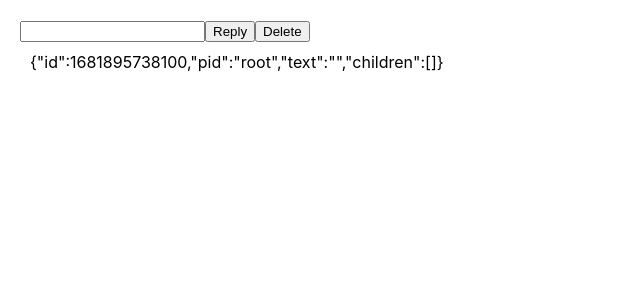
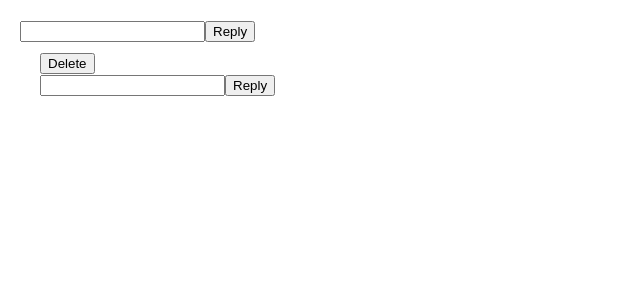
Before and after one commit to lohi212/react_todo_1hr, a React (Create React App) app: page / in a window 1280 px wide. Both pictures are taken after a click on the button "Reply". Shown: the top 300 px of the page, without its empty margins (0-640 px from the left). Built offline with nearby package versions, Linux system fonts and the light colour scheme.

Commit message:
feat(delete): delete nested children

```diff
--- a/src/components/NestedComments/AddComment.js
+++ b/src/components/NestedComments/AddComment.js
@@ -27,7 +27,6 @@ const AddComment = ({ pid }) => {
         }}
       />
       <button onClick={handleReply}>Reply</button>
-      <button>Delete</button>
     </div>
   );
 };
--- /dev/null
+++ b/src/components/NestedComments/Comment.js
@@ -0,0 +1,19 @@
+import React, { useContext } from "react";
+import { CommentsContext } from ".";
+import AddComment from "./AddComment";
+import Comments from "./Comments";
+
+const Comment = ({ comment }) => {
+  const { handleDeleteComment } = useContext(CommentsContext);
+
+  return (
+    <div className="m-10">
+      {comment.text}
+      <button onClick={() => handleDeleteComment(comment)}>Delete</button>
+      <AddComment pid={comment.id} />
+      <Comments pid={comment.id} />
+    </div>
+  );
+};
+
+export default Comment;
--- a/src/components/NestedComments/Comments.js
+++ b/src/components/NestedComments/Comments.js
@@ -1,12 +1,17 @@
-import React from "react";
+import React, { useContext } from "react";
+import { CommentsContext } from ".";
+import Comment from "./Comment";
 
-const Comments = ({ comments, pid }) => {
-  const filteredComments = Object.values(comments).filter((e) => e.pid === pid);
+const Comments = ({ pid }) => {
+  const { mainComments } = useContext(CommentsContext);
+  const filteredComments = Object.values(mainComments).filter(
+    (e) => e.pid === pid
+  );
   // .filter()
   return (
     <div className="m-10">
       {filteredComments.map((comment) => (
-        <div>{JSON.stringify(comment)}</div>
+        <Comment comment={comment} />
       ))}
     </div>
   );
--- a/src/components/NestedComments/index.js
+++ b/src/components/NestedComments/index.js
@@ -25,12 +25,35 @@ const NestedComments = () => {
       });
   };
 
+  const handleDeleteComment = (comment = {}) => {
+    const deletedIds = [comment.id, ...removeChildren(comment.children)];
+    const newComments = { ...comments };
+    deletedIds.forEach((id) => {
+      delete newComments[id];
+    });
+    setComments(newComments);
+  };
+
+  const removeChildren = (childrenIds = []) => {
+    let newChildrenIds = [...childrenIds];
+    if (!newChildrenIds.length) return [];
+
+    Object.values(comments).forEach((comment) => {
+      if (childrenIds.includes(comment.id))
+        newChildrenIds = [
+          ...newChildrenIds,
+          ...removeChildren(comment.children),
+        ];
+    });
+    return newChildrenIds;
+  };
+
   return (
     <CommentsContext.Provider
-      value={{ mainComments: comments, handleAddComment }}
+      value={{ mainComments: comments, handleAddComment, handleDeleteComment }}
     >
       <AddComment pid="root" />
-      <Comments comments={comments} pid="root" />
+      <Comments pid="root" />
     </CommentsContext.Provider>
   );
 };
```
